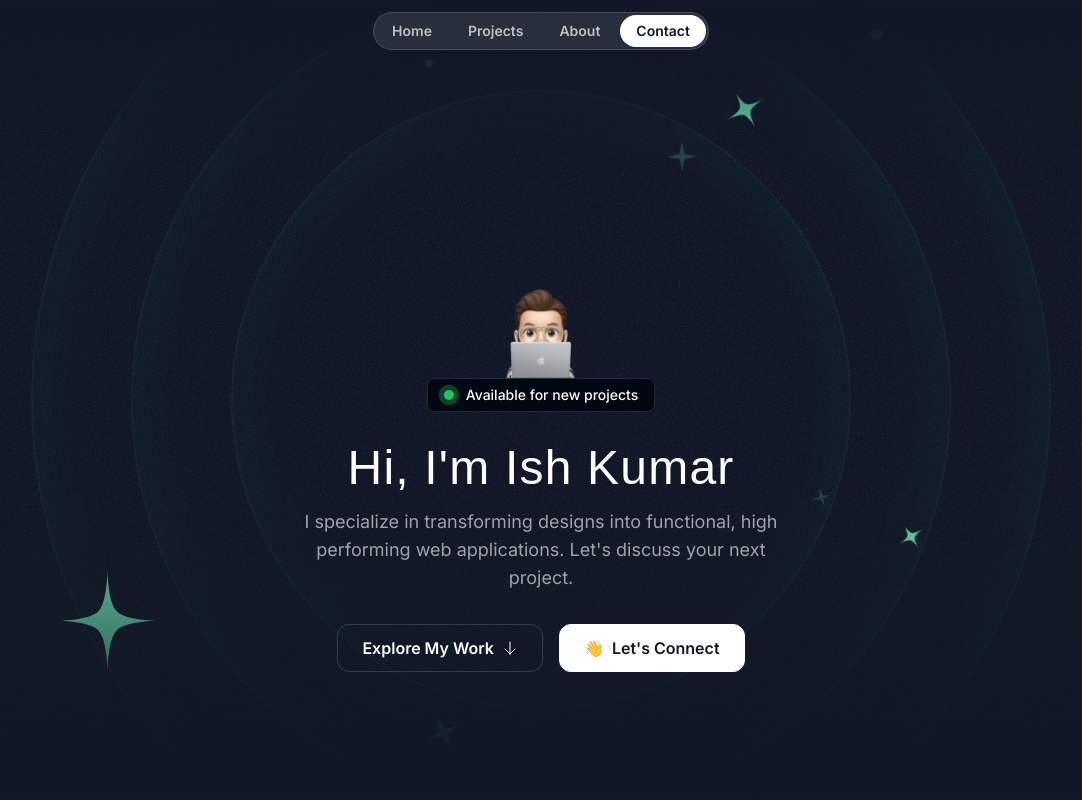
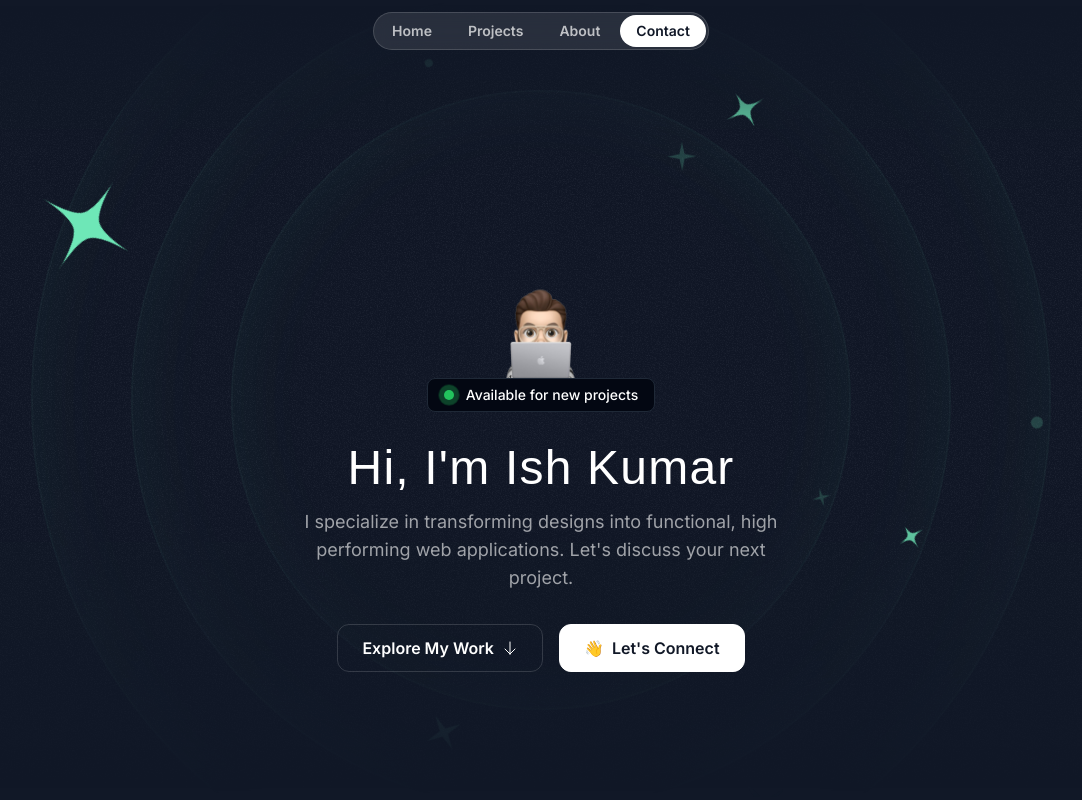
Before and after one commit to ish-kumarr/ishkumar.com, a Next.js app: page / in a window 1280 px wide. Shown: the top 800 px of the page, without its empty margins (99-1181 px from the left). Built offline with nearby package versions, Linux system fonts and the light colour scheme; a web font is replaced by a local one.

Commit message:
moving stars commit

```diff
--- a/src/sections/Hero.tsx
+++ b/src/sections/Hero.tsx
@@ -41,10 +41,10 @@ export const HeroSection = () => {
         <HeroOrbit rotation={144} size={710} shouldOrbit orbitDuration="46s">
           <SparkleIcon className="size-14 text-emerald-300/20" />
         </ HeroOrbit>
-        <HeroOrbit rotation={88} size={720} >
+        <HeroOrbit rotation={88} size={720} shouldOrbit orbitDuration="48s">
           <div className="size-3 rounded-full bg-emerald-300/20" />
         </ HeroOrbit>
-        <HeroOrbit rotation={-72} size={800}>
+        <HeroOrbit rotation={-72} size={800} shouldOrbit orbitDuration="50s" shouldSpin spinDuration="7s">
           <StarIcon className="size-28 text-emerald-300" />
         </ HeroOrbit>
 
```
